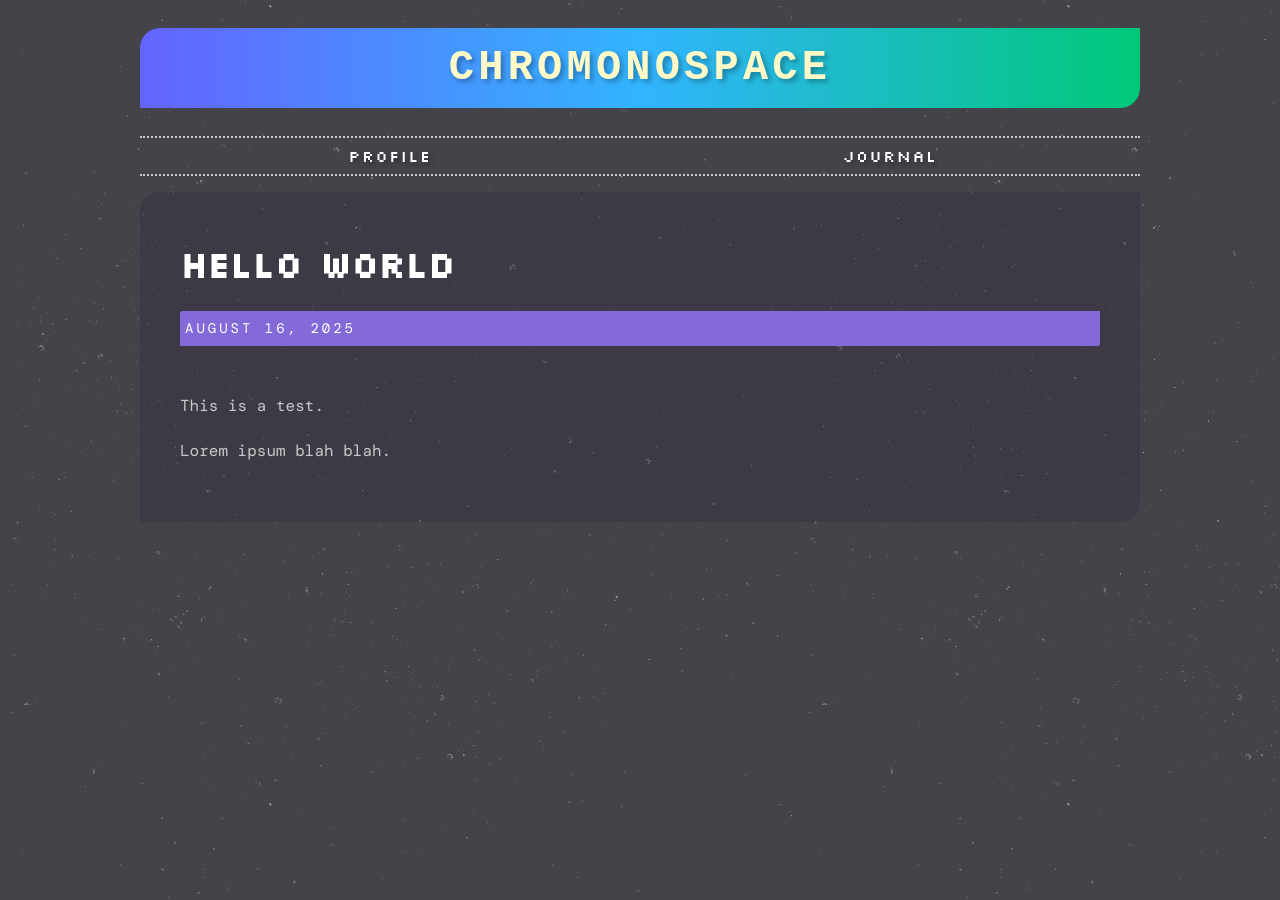
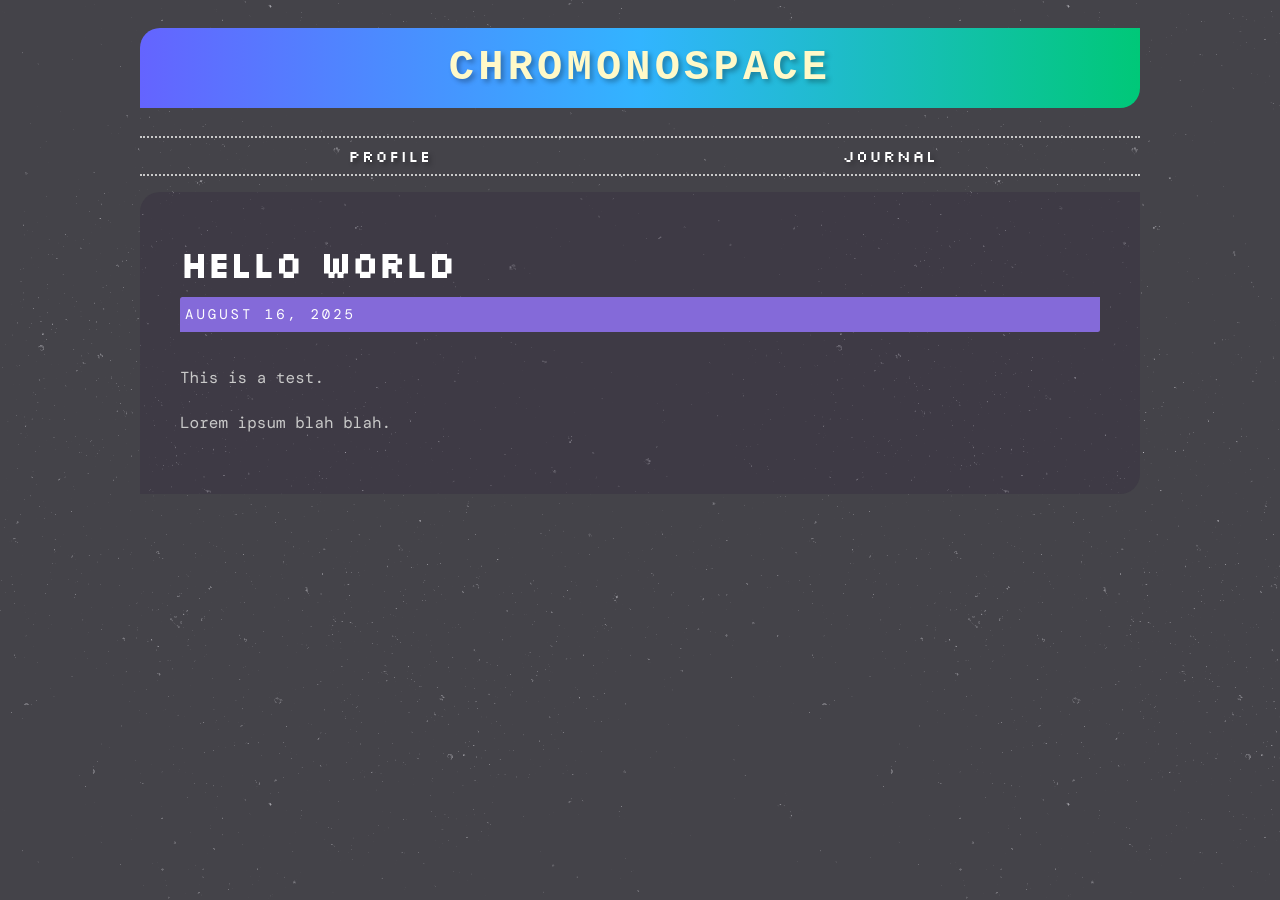
Before and after one commit to iridiumquartz/chromonospace, a Jekyll site: the page built from _posts/2025-08-16-test.html, in a window 1280 px wide. Built offline with Jekyll 4.4.1, drawn with Linux system fonts in a browser that asks for light colours; some web fonts are replaced.

Commit message:
Update posttest.html

```diff
--- a/_layouts/posttest.html
+++ b/_layouts/posttest.html
@@ -5,9 +5,9 @@ title: "j o u r n a l ★ s p a c e"
 <article>
   <header class="blogtitledate">
     <h2>{{ page.title }}</h2>
-    <p class="post-meta">
+    <span class="post-meta">
       {{ page.date | date: "%B %d, %Y" }}
-    </p>
+    </span>
   </header>
   <div class="post-content">
     {{ content }}
```
